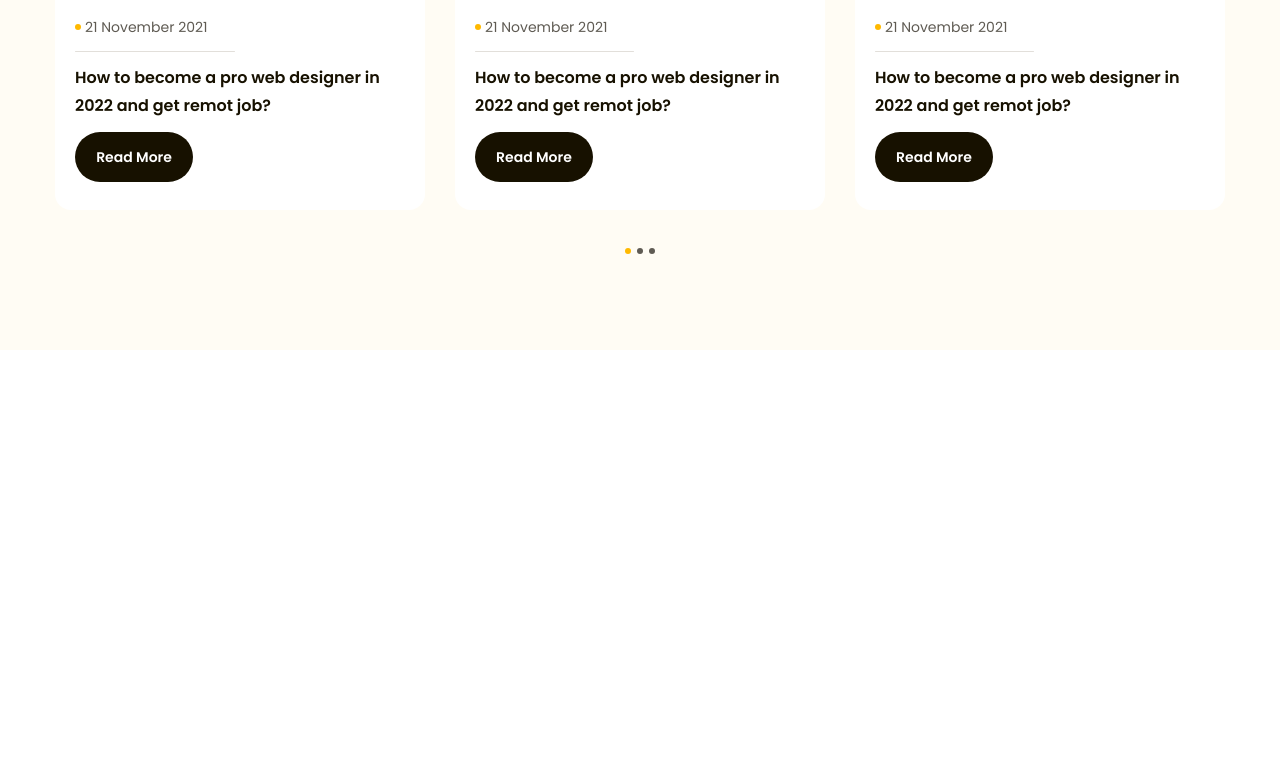
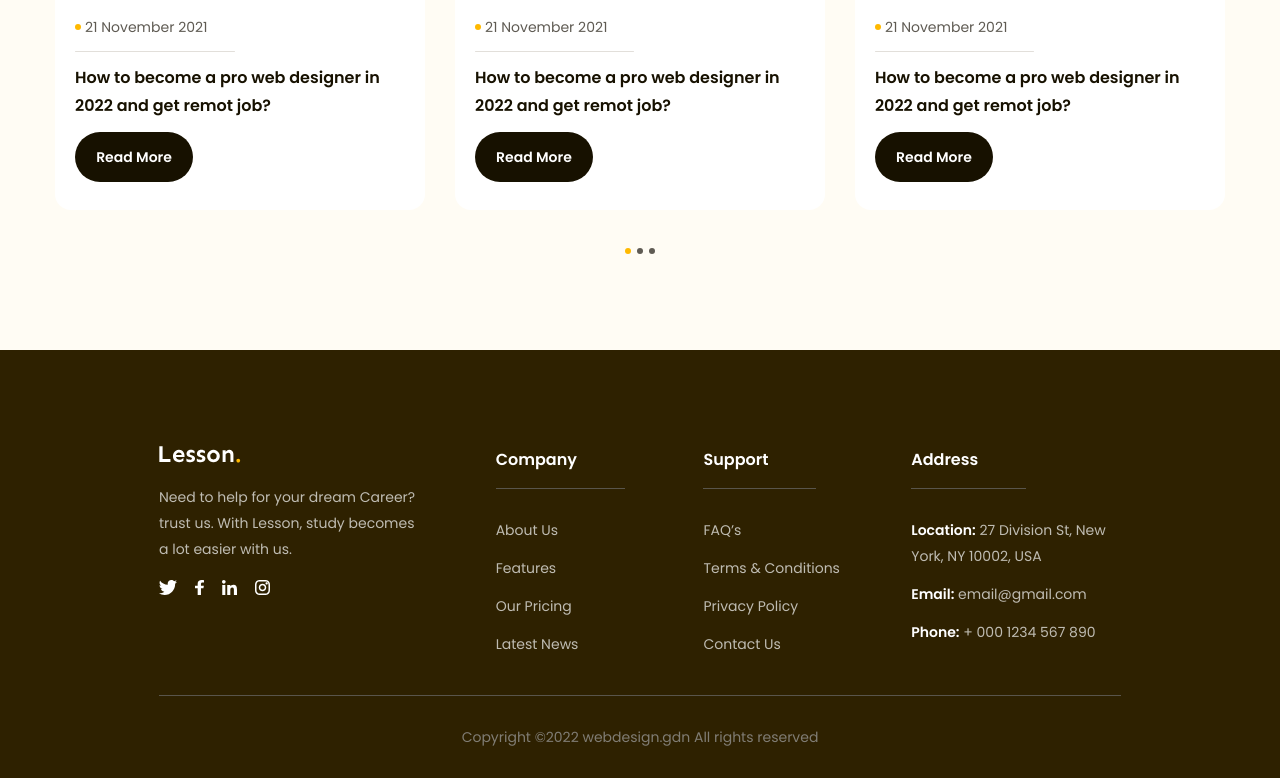
Before and after one commit to HieeusNguyen/Education-Platform-Website, a plain HTML site: page index.html in a window 1280 px wide. Shown: the part 4397-5175 px from the top of the page. Before the commit the page ends 5000 px from the top, so only its background shows below. Drawn offline with Linux system fonts and the light colour scheme.

Commit message:
Create Footer

```diff
--- a/assets/css/styles.css
+++ b/assets/css/styles.css
@@ -631,31 +631,108 @@ a {
     color: #171100;
 }
 
-.blog-list .btn{
+.blog-list .btn {
     font-size: 1.4rem;
 }
 
-
-.blog-list .btn:hover{
+.blog-list .btn:hover {
     background-color: var(--primary-color);
 }
 
-.blog .dots{
+.blog .dots {
     margin-top: 38px;
     display: flex;
     justify-content: center;
     gap: 6px;
 }
 
-.blog .dot{
+.blog .dot {
     width: 6px;
     height: 6px;
     border-radius: 50%;
-    background-color: #5F5B53;
+    background-color: #5f5b53;
     cursor: pointer;
 }
 
-.blog .dot.active{
+.blog .dot.active {
     cursor: default;
     background-color: var(--primary-color);
 }
+
+/* Footer */
+.footer {
+    padding: 96px 135px 0;
+    background: #2e2100;
+}
+
+.footer .row {
+    display: flex;
+    padding-bottom: 38px;
+    border-bottom: 1px solid #59554B;
+}
+
+.footer .column {
+    width: 21.6%;
+}
+
+.footer .column:first-child {
+    width: 35%;
+}
+
+.footer .column .desc {
+    margin-top: 18px;
+    width: 267px;
+    font-size: 1.4rem;
+    line-height: 1.86;
+    color: #bfbcb2;
+}
+
+.footer .socials {
+    margin-top: 18px;
+    display: flex;
+    gap: 18px;
+}
+
+.footer .title {
+    display: inline-block;
+    font-weight: 600;
+    font-size: 1.6rem;
+    line-height: 1.75;
+    color: #ffffff;
+    padding: 0 48px 14px 0;
+    border-bottom: 1px solid #59554b;
+}
+
+.footer .list {
+    margin-top: 28px;
+}
+
+.footer li{
+    margin-bottom: 12px;
+}
+
+.footer li:last-child{
+    margin-bottom: 0;
+}
+
+.footer li a {
+    font-size: 1.4rem;
+    line-height: 1.86;
+    color: #bfbcb2;
+}
+
+.footer .list strong{
+    font-weight: 600;
+    color: #fff;
+}
+
+.footer .copyright{
+    padding: 28px 0;
+}
+
+.footer .copyright .desc{
+    font-size: 1.4rem;
+line-height: 1.86;
+text-align: center;
+color: #807D74;
+}
--- a/index.html
+++ b/index.html
@@ -18,7 +18,6 @@
         <link rel="stylesheet" href="./assets/css/styles.css" />
     </head>
     <body>
-        <main style="height: 5000px">
         <!-- Header -->
         <header class="header fixed">
             <div class="main-content">
@@ -53,7 +52,7 @@
                 </div>
             </div>
         </header>
-
+        <main>
             <!-- Hero -->
             <div class="hero">
                 <div class="main-content">
@@ -672,8 +671,114 @@
                     </div>
                 </div>
             </div>
-
-
         </main>
+        <!-- Footer -->
+        <footer class="footer">
+            <div class="main-content">
+                <div class="row">
+                    <!-- Column 1 -->
+                    <div class="column">
+                        <img
+                            src="./assets/img/logo-white.svg"
+                            alt="Lesson."
+                            class="logo"
+                        />
+                        <p class="desc">
+                            Need to help for your dream Career? trust us. With
+                            Lesson, study becomes a lot easier with us.
+                        </p>
+                        <div class="socials">
+                            <a href="#!"
+                                ><img
+                                    src="./assets/icons/twitter.svg"
+                                    alt="Twitter"
+                                    class="icon"
+                            /></a>
+                            <a href="#!"
+                                ><img
+                                    src="./assets/icons/facebook.svg"
+                                    alt="Facebook"
+                                    class="icon"
+                            /></a>
+                            <a href="#!"
+                                ><img
+                                    src="./assets/icons/linked_in.svg"
+                                    alt="Linkedin"
+                                    class="icon"
+                            /></a>
+                            <a href="#!"
+                                ><img
+                                    src="./assets/icons/instagram.svg"
+                                    alt="Instagram"
+                                    class="icon"
+                            /></a>
+                        </div>
+                    </div>
+                    <!-- Column 2 -->
+                    <div class="column">
+                        <h3 class="title">Company</h3>
+                        <ul class="list">
+                            <li>
+                                <a href="#!">About Us</a>
+                            </li>
+                            <li>
+                                <a href="#!">Features</a>
+                            </li>
+                            <li>
+                                <a href="#!">Our Pricing</a>
+                            </li>
+                            <li>
+                                <a href="#!">Latest News</a>
+                            </li>
+                        </ul>
+                    </div>
+                    <!-- Column 3 -->
+                    <div class="column">
+                        <h3 class="title">Support</h3>
+                        <ul class="list">
+                            <li>
+                                <a href="#!">FAQ’s</a>
+                            </li>
+                            <li>
+                                <a href="#!">Terms & Conditions</a>
+                            </li>
+                            <li>
+                                <a href="#!">Privacy Policy</a>
+                            </li>
+                            <li>
+                                <a href="#!">Contact Us</a>
+                            </li>
+                        </ul>
+                    </div>
+                    <!-- Column 4 -->
+                    <div class="column">
+                        <h3 class="title">Address</h3>
+                        <ul class="list">
+                            <li>
+                                <a href="#!">
+                                    <strong>Location:</strong> 27 Division St,
+                                    New York, NY 10002, USA
+                                </a>
+                            </li>
+                            <li>
+                                <a href="#!">
+                                    <strong>Email:</strong> email@gmail.com
+                                </a>
+                            </li>
+                            <li>
+                                <a href="#!">
+                                    <strong>Phone:</strong> + 000 1234 567 890
+                                </a>
+                            </li>
+                        </ul>
+                    </div>
+                </div>
+                <div class="copyright">
+                    <p class="desc">
+                        Copyright ©2022 webdesign.gdn All rights reserved
+                    </p>
+                </div>
+            </div>
+        </footer>
     </body>
 </html>
```
Also changed, not shown: assets/icons/facebook.svg (added), assets/icons/instagram.svg (added), assets/icons/linked_in.svg (added), assets/icons/twitter.svg (added), assets/img/logo-white.svg (added). Lines whose indentation alone changed are shown as unchanged.
